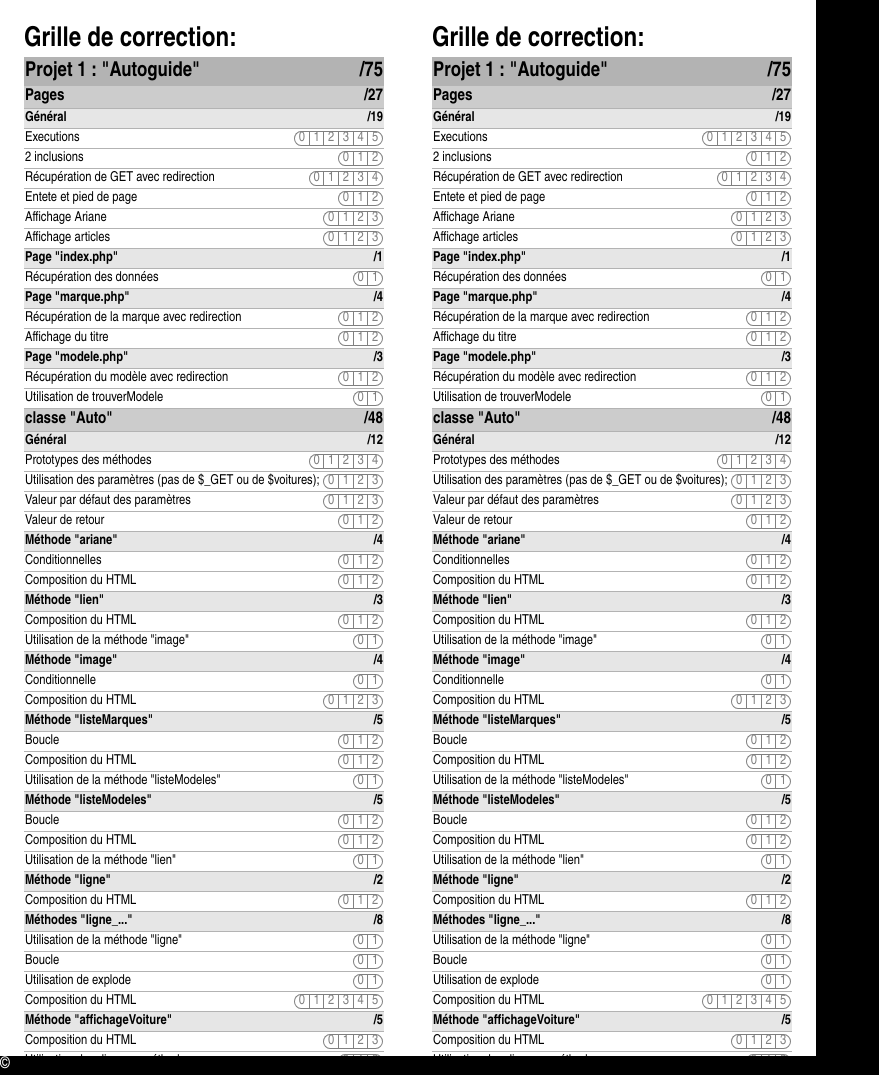
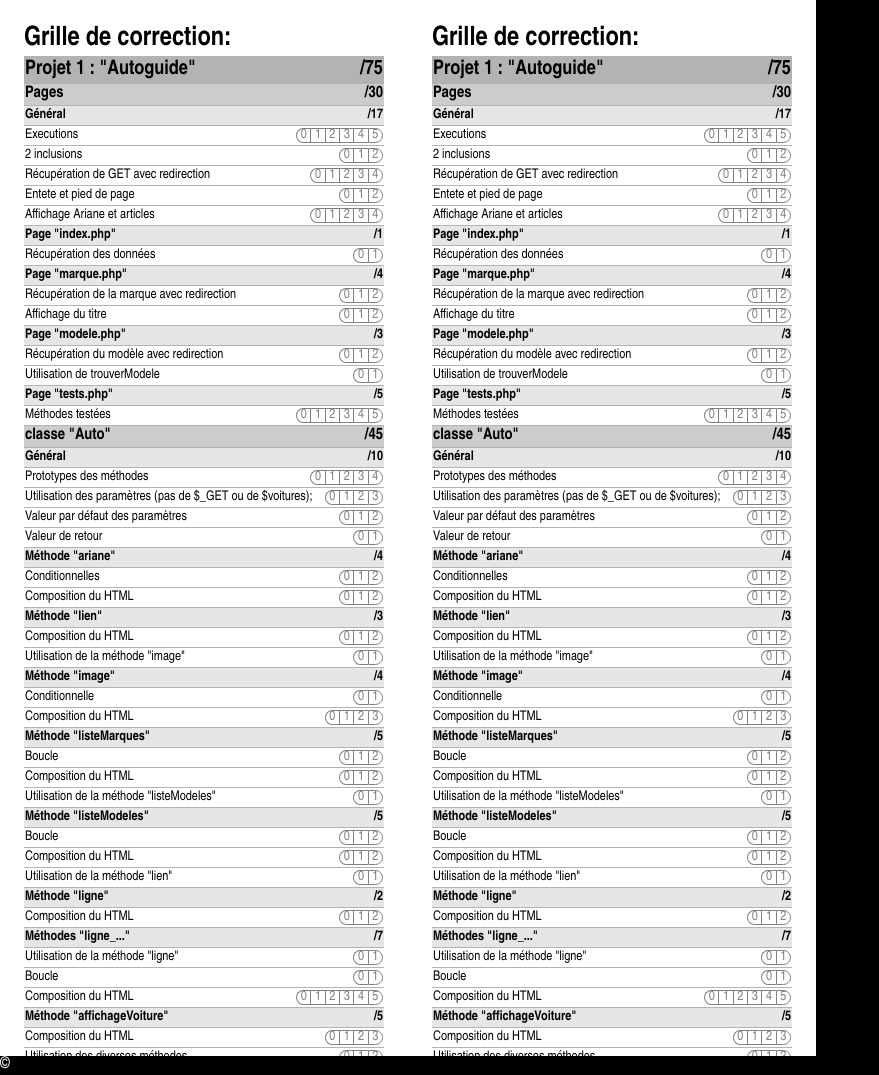
Before and after one commit to web3cstj/autoguide, a PHP site: page /grille/index.html in a window 1280 px wide. Shown: the part 19-1094 px from the top of the page, without its empty margins (0-879 px from the left). Run offline with PHP 8.4, Linux system fonts and the light colour scheme; style sheets or scripts are compiled from the project's sources.

Commit message:
Ajustement de la grille de correction

```diff
--- a/grille/grille.less
+++ b/grille/grille.less
@@ -36,10 +36,7 @@ div.volet {
 	box-sizing: border-box;
 
 	padding: .25in;
-	font-size: 10.25pt;
-	& > * {
-//		border: 1px solid black;
-	}
+	font-size: 10pt;
 	table {
 		border-collapse: collapse;
 		width: 100%;
@@ -54,9 +51,6 @@ div.volet {
 			margin:0;
 		}
 	}
-	td:last-child {
-//		width: 15ch;
-	}
 	td.compile {
 		text-align: right;
 	}
@@ -66,10 +60,6 @@ div.volet {
 			&::after {
 				content: "/" attr(data-valeur);
 			}
-		}
-	}
-	tr.div {
-		th {
 		}
 	}
 	tr.h1, tr.h2, tr.h3 {
@@ -97,7 +87,6 @@ div.volet {
 		font-size: 1em;
 			color: hsl(0,0,50%);
 			border:1px solid;
-	//		border-radius: 100%;
 			flex: 0 0 1em;
 			border-right-width: 0;
 			&:first-child {
--- a/grille/index.html
+++ b/grille/index.html
@@ -10,12 +10,11 @@
 
 <body>
 	<div class="interface">
-		<header>Grille de correction</header>
+		<header><div>Grille de correction</div></header>
 		<footer>&copy;</footer>
 		<div class="body">
 			<div class="volet">
 				<h1>Grille de correction:</h1>
-
 				<div class="grille">
 					<h1 data-valeur="">Projet 1&nbsp;: "Autoguide"</h1>
 					<h2 data-valeur="">Pages </h2>
@@ -24,8 +23,7 @@
 					<div data-valeur="2">2 inclusions</div>
 					<div data-valeur="4">Récupération de GET avec redirection</div>
 					<div data-valeur="2">Entete et pied de page</div>
-					<div data-valeur="3">Affichage Ariane</div>
-					<div data-valeur="3">Affichage articles</div>
+					<div data-valeur="4">Affichage Ariane et articles</div>
 					<h3 data-valeur="">Page "index.php"</h3>
 					<div data-valeur="1">Récupération des données</div>
 					<h3 data-valeur="">Page "marque.php"</h3>
@@ -34,12 +32,14 @@
 					<h3 data-valeur="">Page "modele.php"</h3>
 					<div data-valeur="2">Récupération du modèle avec redirection</div>
 					<div data-valeur="1">Utilisation de trouverModele</div>
+					<h3 data-valeur="">Page "tests.php"</h3>
+					<div data-valeur="5">Méthodes testées</div>
 					<h2 data-valeur="">classe "Auto"</h2>
 					<h3 data-valeur="">Général</h3>
 					<div data-valeur="4">Prototypes des méthodes</div>
 					<div data-valeur="3">Utilisation des paramètres (pas de $_GET ou de $voitures);</div>
-					<div data-valeur="3">Valeur par défaut des paramètres</div>
-					<div data-valeur="2">Valeur de retour</div>
+					<div data-valeur="2">Valeur par défaut des paramètres</div>
+					<div data-valeur="1">Valeur de retour</div>
 					<!--
 <h3 data-valeur="">Méthode "titre"</h3>
 <div data-valeur="0">Déjà faite</div>
@@ -70,7 +70,6 @@
 					<h3 data-valeur="">Méthodes "ligne_..."</h3>
 					<div data-valeur="1">Utilisation de la méthode "ligne"</div>
 					<div data-valeur="1">Boucle</div>
-					<div data-valeur="1">Utilisation de explode</div>
 					<div data-valeur="5">Composition du HTML</div>
 					<h3 data-valeur="">Méthode "affichageVoiture"</h3>
 					<div data-valeur="3">Composition du HTML</div>
```
